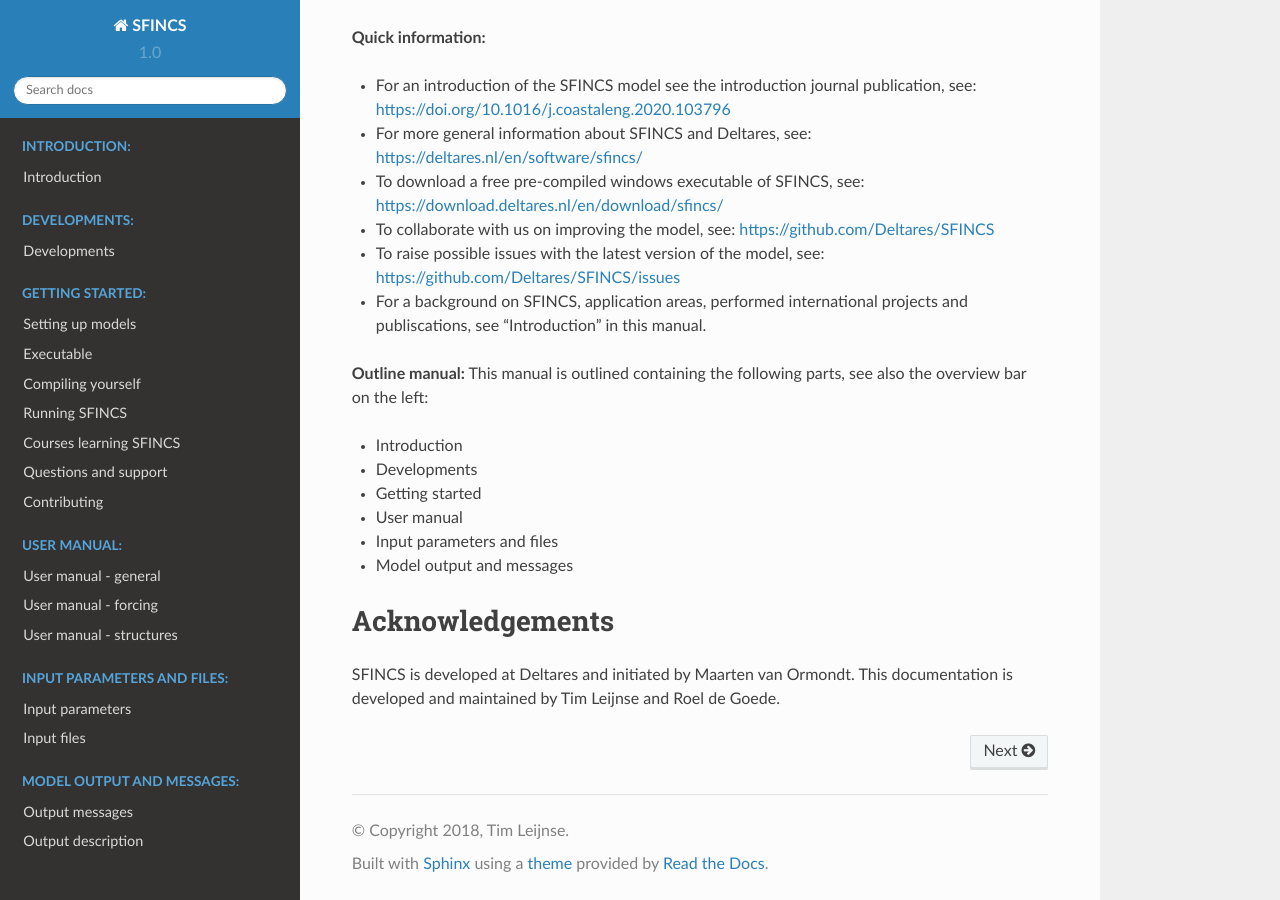
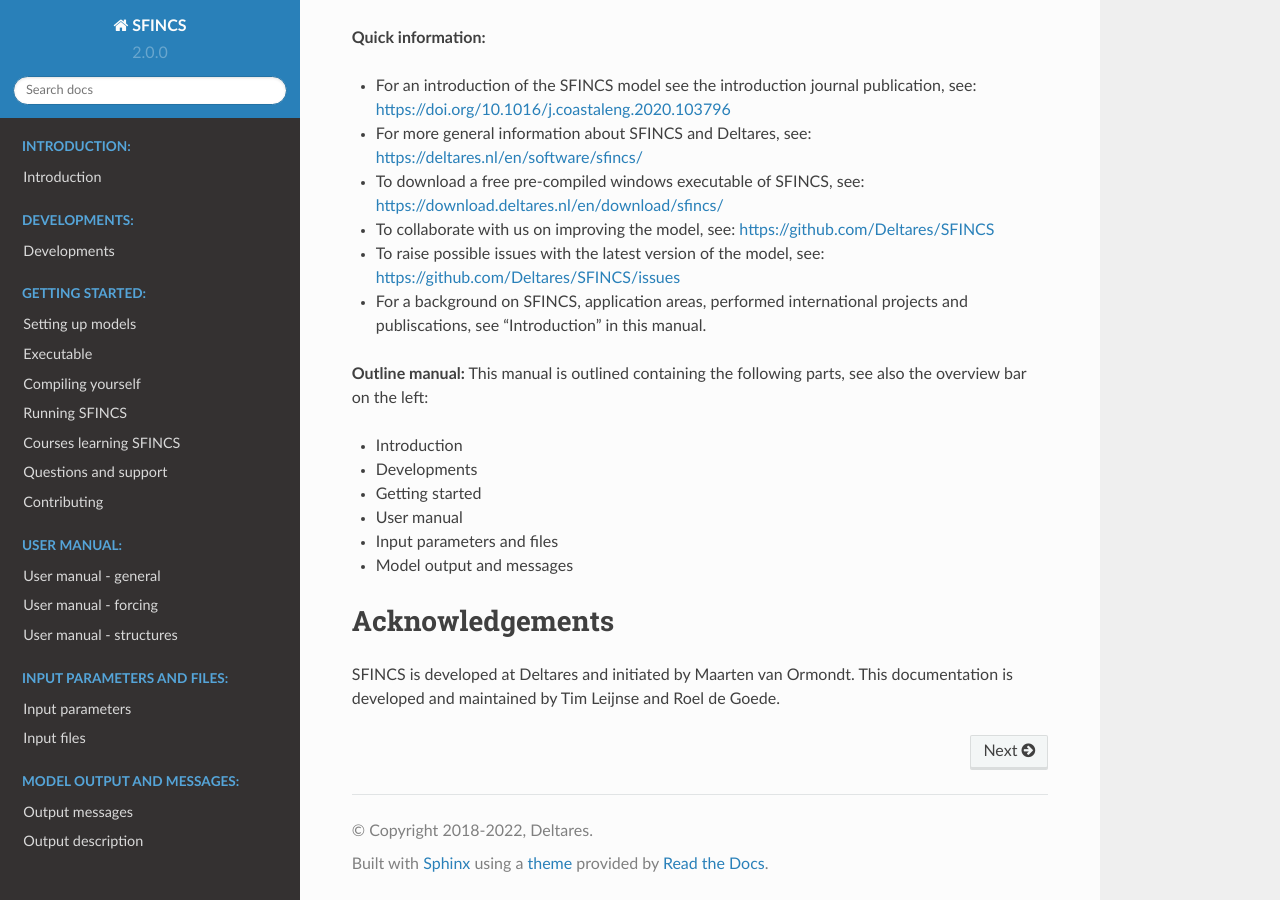
Before and after one commit to Deltares/SFINCS, a Sphinx documentation site: the page built from docs/index.rst, in a window 1280 px wide and 900 px high, scrolled down 770 px. Built offline with Sphinx 7.4.7 and the Read the Docs theme 2.0.0, drawn with Linux system fonts in a browser that asks for light colours.

Commit message:
Update conf.py
Update copyright and version

```diff
--- a/docs/conf.py
+++ b/docs/conf.py
@@ -63,7 +63,7 @@
 
 # General information about the project.
 project = u'SFINCS'
-copyright = u'2018, Tim Leijnse'
+copyright = u'2018-2022, Deltares'
 author = u'Tim Leijnse'
 
 # The version info for the project you're documenting, acts as replacement for
@@ -71,9 +71,9 @@
 # built documents.
 #
 # The short X.Y version.
-version = '1.0'
+version = '2.0.0'
 # The full version, including alpha/beta/rc tags.
-release = '1.0'
+release = '2.0.0'
 
 # The language for content autogenerated by Sphinx. Refer to documentation
 # for a list of supported languages.
```
